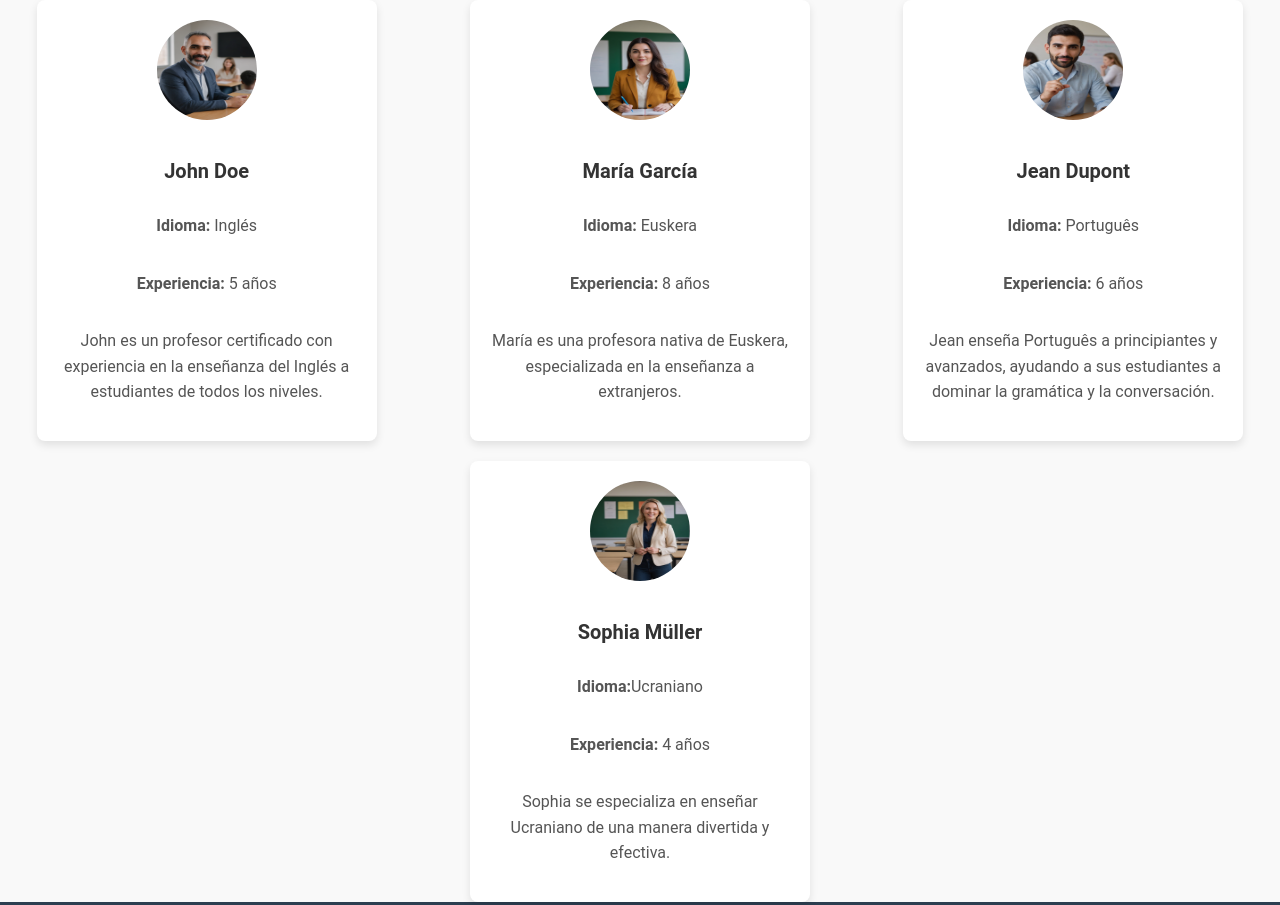
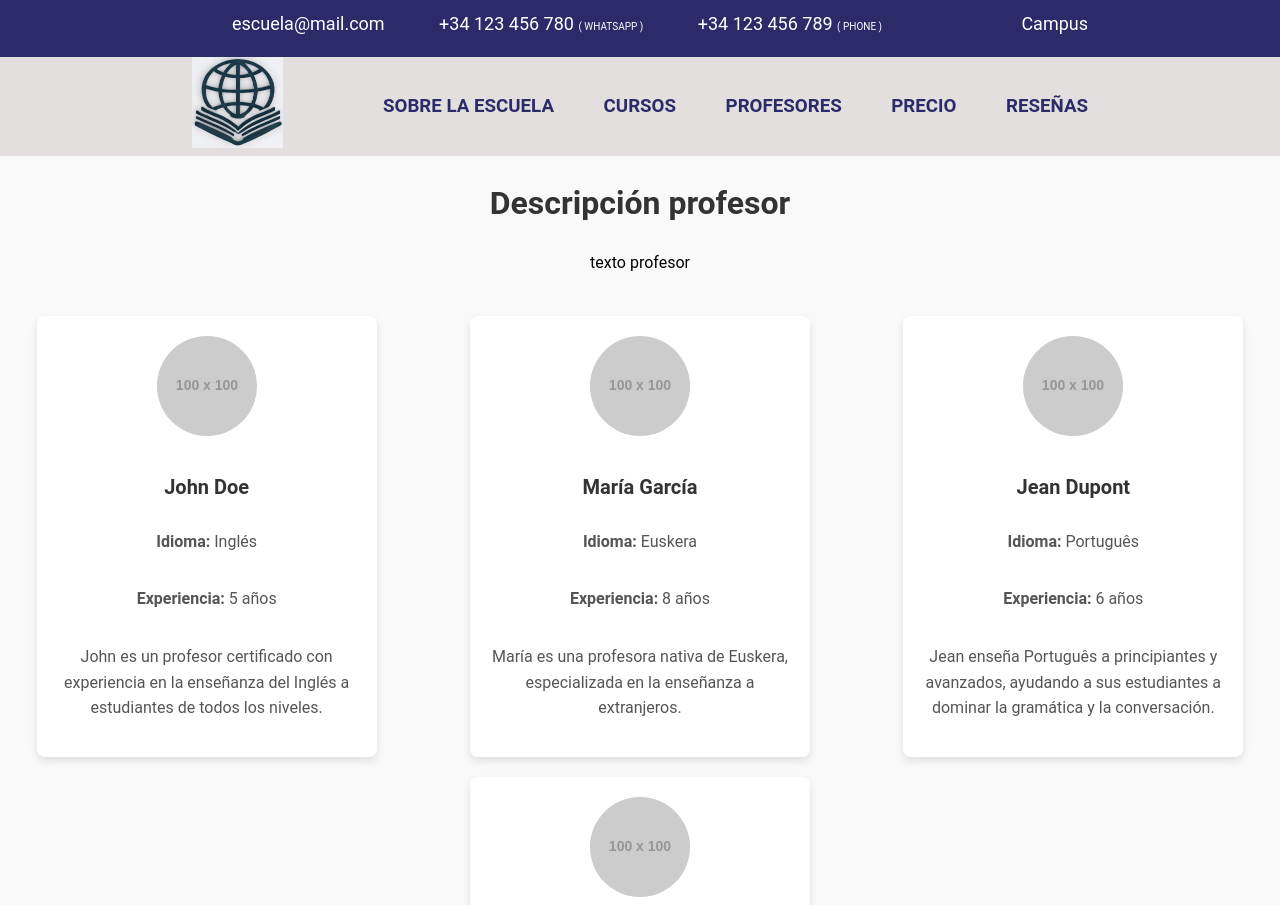
Before and after one commit to cleialopes/speak_academy-, a plain HTML site: page profesores.html in a window 1280 px wide. Shown: the top 905 px of the page. Drawn offline with Linux system fonts and the light colour scheme; placeholder pictures from the web are drawn by us; a script that the page names is missing.

Commit message:
nuevo profesor

```diff
--- a/profesores.html
+++ b/profesores.html
@@ -9,10 +9,40 @@
     <script src='main.js'></script>
 </head>
 <body>
+    <header class="header-box">
+        <!-- Первая линия -->
+        <div class="hb-line1">
+            <ul class="hb-ulcontactos">
+                <li>escuela@mail.com</li>
+                <li>+34 123 456 780 <span>( WHATSAPP )</span></li>
+                <li>+34 123 456 789 <span>( PHONE )</li>
+            </ul>
+            <p class="hb-plogin">Campus</p>
+        </div>
+        <!-- Вторая линия -->
+        <div class="hb-line2">
+            <a href="index.html"><img src="img/img_logo2.jpg" alt="logo" width="91" height="91"></a>
+            <nav class="hb-nav">
+                <ul class="hbnav-ul">
+                    <li><h3><a class="hbnav-a" href="index.html">SOBRE LA ESCUELA</a></h3></li>
+                    <li><h3><a class="hbnav-a" href="cursos.html">CURSOS</a></h3></li>
+                    <li><h3><a class="hbnav-a" href="profesores.html">PROFESORES</a></h3></li>
+                    <li><h3><a class="hbnav-a" href="precios.html">PRECIO</a></h3></li>
+                    <li><h3><a class="hbnav-a" href="reseñas.html">RESEÑAS</a></h3></li>
+                </ul>
+            </nav>
+        </div>
+    </header>
+    <div class="container">
+        <div class="texprofesor">
+            <h1>Descripción profesor</h1>
+            <p>texto profesor</p>
+
+        </div>
     <div class="container-profesor">
         <!-- Profesor 1: Inglés -->
         <div class="profesor">
-            <img src="img/img_profesor_1.png" alt="Profesor de Inglés">
+            <img src="https://via.placeholder.com/100" alt="Profesor de Inglés">
             <h3>John Doe</h3>
             <p><strong>Idioma:</strong> Inglés</p>
             <p><strong>Experiencia:</strong> 5 años</p>
@@ -21,7 +51,7 @@
 
         <!-- Profesor 2: Español -->
         <div class="profesor">
-            <img src="img/img_profesora_1.png" alt="Profesor de Euskera">
+            <img src="https://via.placeholder.com/100" alt="Profesor de Euskera">
             <h3>María García</h3>
             <p><strong>Idioma:</strong> Euskera</p>
             <p><strong>Experiencia:</strong> 8 años</p>
@@ -30,7 +60,7 @@
 
         <!-- Profesor 3: Português -->
         <div class="profesor">
-            <img src="img/img_profesor_2.png" alt="Profesor de Português">
+            <img src="https://via.placeholder.com/100" alt="Profesor de Português">
             <h3>Jean Dupont</h3>
             <p><strong>Idioma:</strong> Português</p>
             <p><strong>Experiencia:</strong> 6 años</p>
@@ -39,7 +69,7 @@
 
         <!-- Profesor 4: Ucraniano -->
         <div class="profesor">
-            <img src="img/img_profesora_2.png" alt="Profesor de ucraniano">
+            <img src="https://via.placeholder.com/100" alt="Profesor de ucraniano">
             <h3>Sophia Müller</h3>
             <p><strong>Idioma:</strong>Ucraniano</p>
             <p><strong>Experiencia:</strong> 4 años</p>
@@ -63,6 +93,7 @@
                     <li><a href="index.html">Inicio</a></li>
                     <li><a href="cursos.html">Cursos</a></li>
                     <li><a href="profesores.html">Profesores</a></li>
+                    <li><a href="Precios.html">Precios</a></li>
                     <li><a href="reseñas.html">Reseñas</a></li>
                 </ul>
             </div>
```
